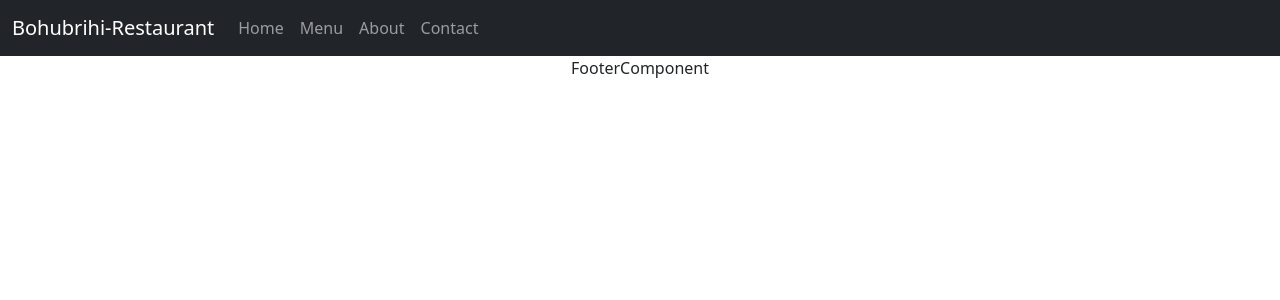
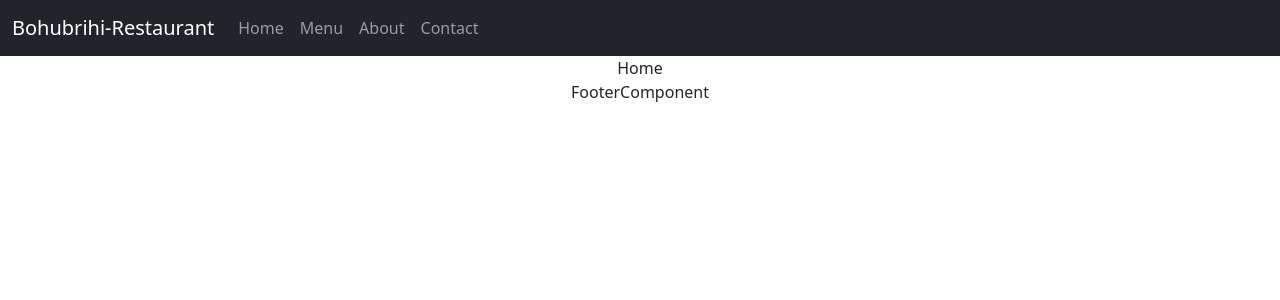
Before and after one commit to fms-byte/MERN, a React (Create React App) app in the folder React Redux/e-restaurent/: page /home in a window 1280 px wide. Shown: the top 300 px of the page. Built offline with nearby package versions, Linux system fonts and the light colour scheme.

Commit message:
added Navigate to Home

```diff
--- a/React Redux/e-restaurent/package.json
+++ b/React Redux/e-restaurent/package.json
@@ -11,6 +11,7 @@
     "react": "^18.2.0",
     "react-dom": "^18.2.0",
     "react-popper": "^2.3.0",
+    "react-router": "^6.19.0",
     "react-router-dom": "^6.19.0",
     "react-scripts": "5.0.1",
     "reactstrap": "^9.1.6",
--- a/React Redux/e-restaurent/src/components/body/BodyComponent.js
+++ b/React Redux/e-restaurent/src/components/body/BodyComponent.js
@@ -1,20 +1,21 @@
-import { Route, Routes } from "react-router-dom";
 import Home from "./Home";
 import Menu from "./Menu";
 import Contact from "./Contact";
 import About from "./About";
+import { Route, Routes, Navigate } from "react-router-dom";
 
 const BodyComponent = () => {
   return (
     <div>
       <Routes>
-        <Route path="/" element={ <Home />}/>
-        <Route path="/menu" element={ <Menu />}/>
-        <Route path="/contact" element={ <Contact />}/>
-        <Route path="/about" element={ <About />}/>
+        <Route path="/" element={<Navigate to="/home" />} />
+        <Route path="/home" element={<Home />} />
+        <Route path="/menu" element={<Menu />} />
+        <Route path="/contact" element={<Contact />} />
+        <Route path="/about" element={<About />} />
       </Routes>
     </div>
-  )
-}
+  );
+};
 
 export default BodyComponent;
```
Also changed, not shown: 1 other file (tests, documents, lock files or other folders).
